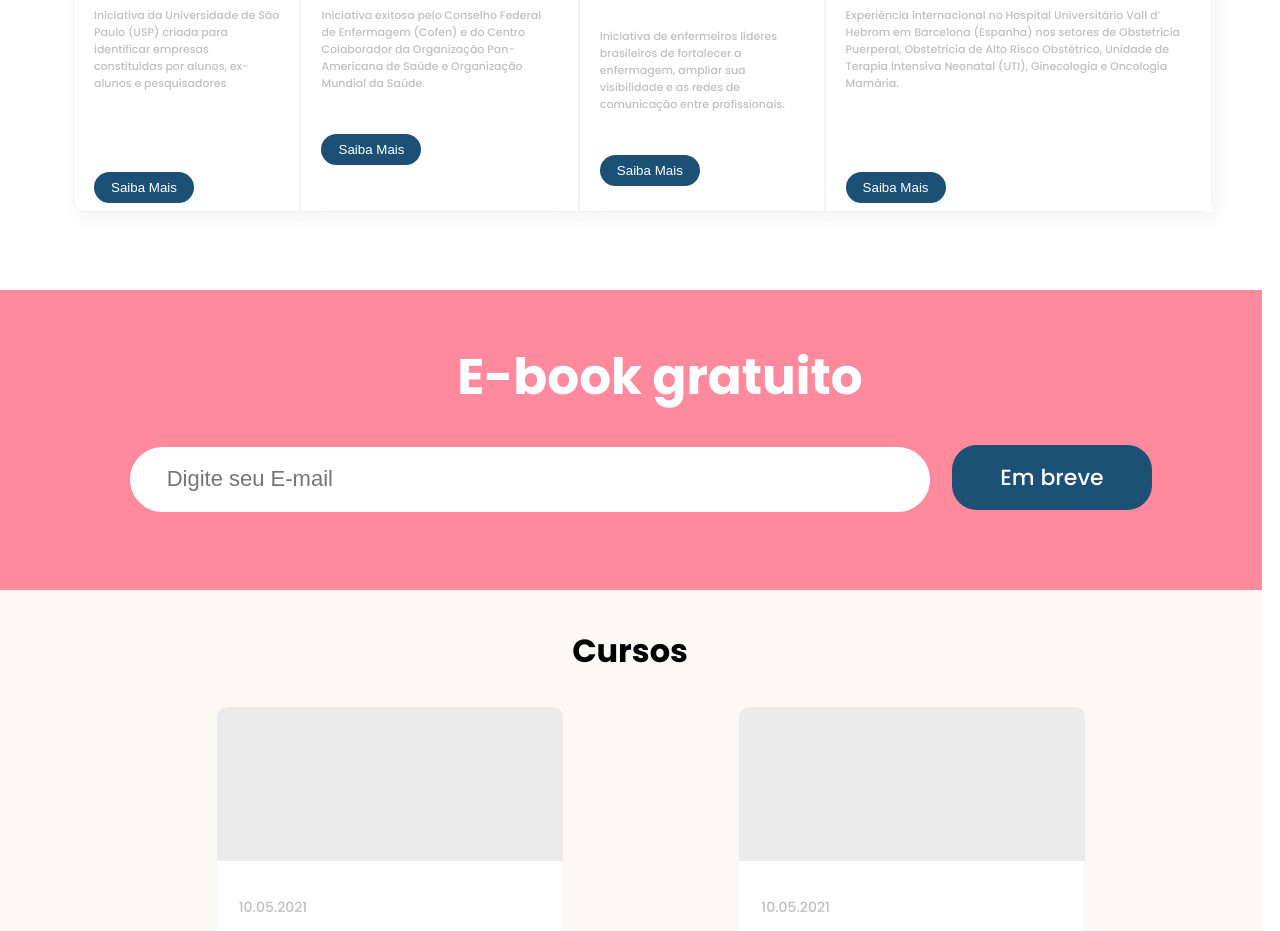
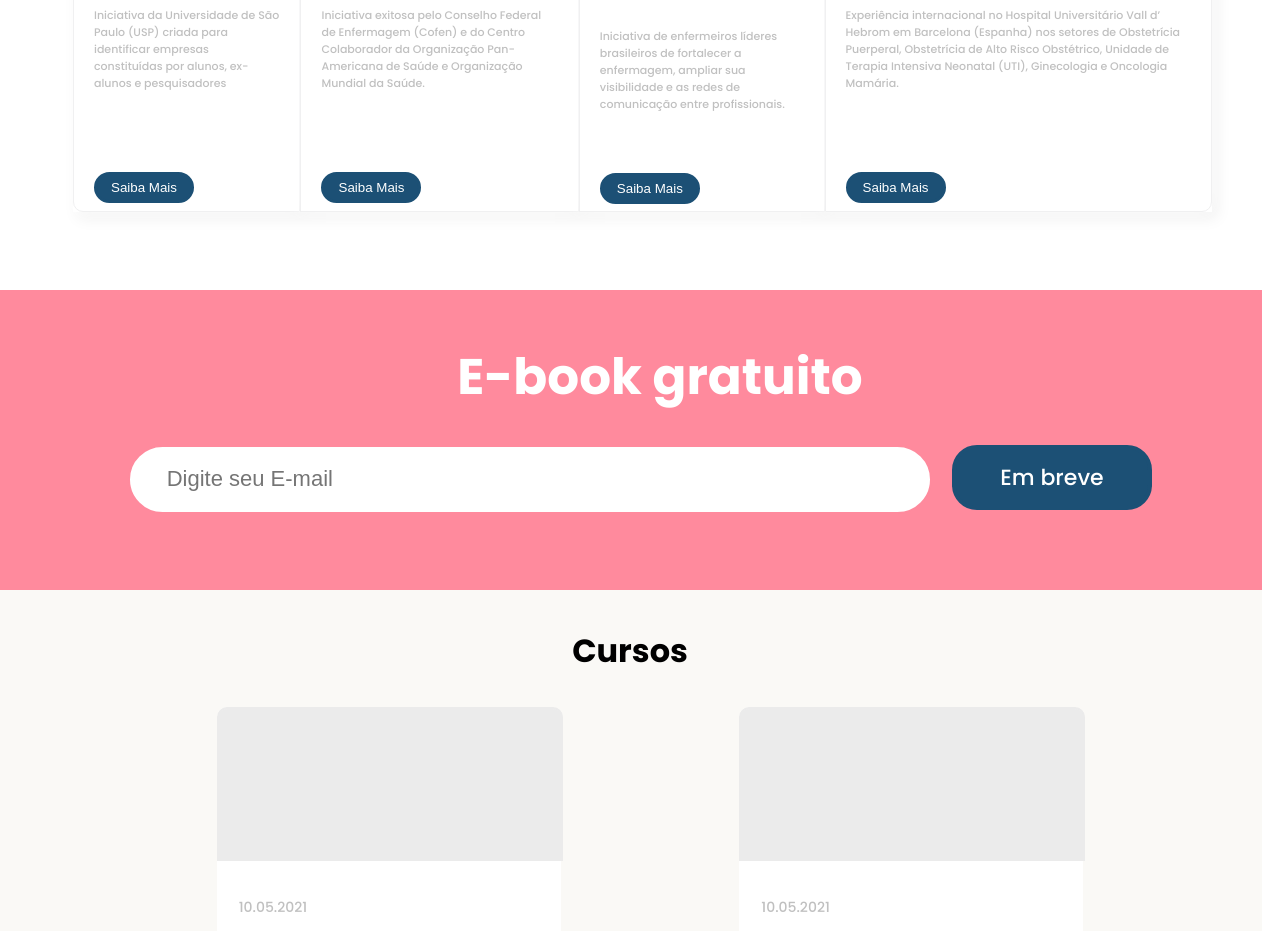
Before and after one commit to GabrielManso/dra-patricia, a React (Create React App) app: page / in a window 1280 px wide. Shown: the part 1800-2731 px from the top of the page. Built offline with nearby package versions, Linux system fonts and the light colour scheme.

Commit message:
Final-20

```diff
--- a/src/pages/main/style.css
+++ b/src/pages/main/style.css
@@ -218,11 +218,11 @@ font-family: 'Poppins', sans-serif;
 }
 .diful .listDif .btn-2{
   position: relative;
-  top: 1%;
+  top: 16%;
 }
 .diful .listDif .btn-3{
   position: relative;
-  top: 1%;
+  top: 8%;
 }
 .diful .listDif .btn-4{
   position: relative;
```
